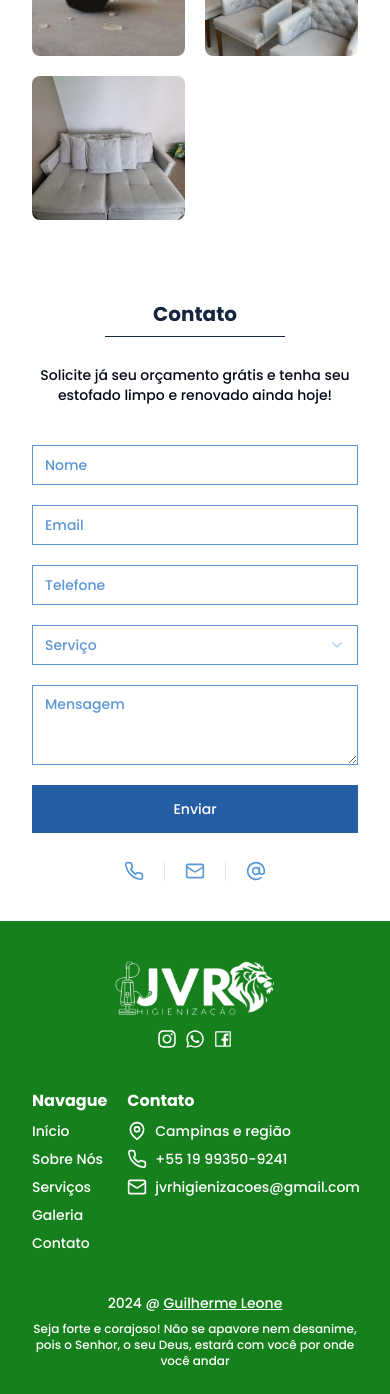
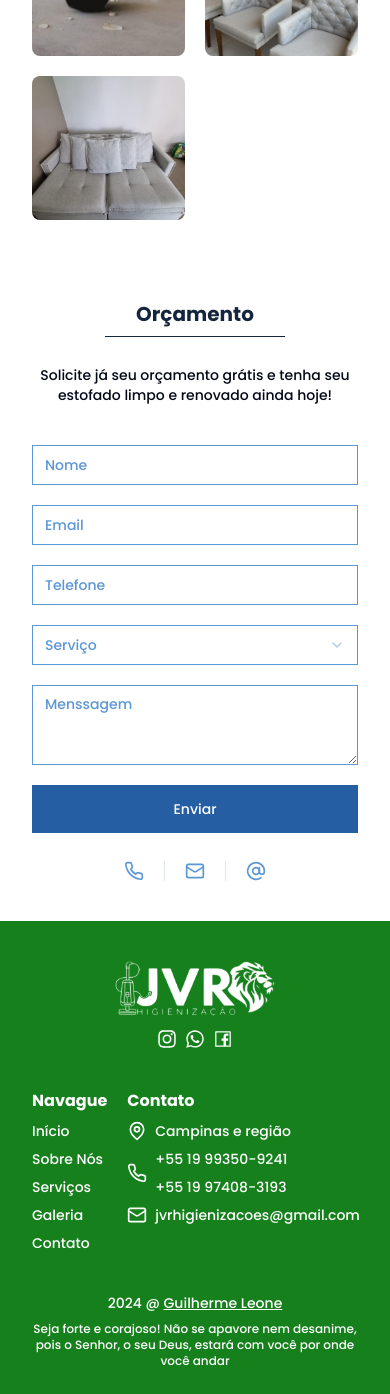
Before and after one commit to guibleone/jrv-website, a Next.js app: page / in a window 390 px wide. Shown: the part 2798-4192 px from the top of the page. Built offline with nearby package versions, Linux system fonts and the light colour scheme.

Commit message:
Edited phone number

```diff
--- a/app/(home)/_components/contact/contatc.tsx
+++ b/app/(home)/_components/contact/contatc.tsx
@@ -10,7 +10,7 @@ export const Contact = () => {
     >
       <div className="flex justify-center flex-col items-center gap-2">
         <h1 className="text-xl md:text-2xl font-bold text-st-tropaz-950  text-center">
-          Contato
+          Orçamento
         </h1>
         <Separator className="bg-st-tropaz-950 w-[180px]" />
         <p className="text-sm text-center mt-5">
--- a/app/(home)/_components/contact/form.tsx
+++ b/app/(home)/_components/contact/form.tsx
@@ -69,7 +69,7 @@ export const Form: React.FC = () => {
         </SelectContent>
       </Select>
 
-      <Textarea name="message" id="message" placeholder="Mensagem" required />
+      <Textarea name="message" id="message" placeholder="Menssagem" required />
       <Button disabled={loading} className="w-full" type="submit">
         Enviar
       </Button>
--- a/app/(home)/_components/footer.tsx
+++ b/app/(home)/_components/footer.tsx
@@ -47,7 +47,7 @@ export const Footer = () => {
               <a href="https://www.instagram.com/jvr_higienizacao">
                 <FaInstagram size={20} />
               </a>
-              <a href="https://wa.me/5519993509241">
+              <a href="https://wa.me/5519995789766">
                 <FaWhatsapp size={20} />
               </a>
               <a href="https://www.facebook.com/profile.php?id=100089071991486&mibextid=LQQJ4d">
@@ -80,16 +80,25 @@ export const Footer = () => {
               </div>
               <div className="flex items-center gap-2">
                 <Phone size={20} />
+                <div className="flex flex-col gap-2">
                   <a href="tel:+5519993509241">
                     <p className="text-sm hover:cursor-pointer">
                       +55 19 99350-9241
                     </p>
                   </a>
+                  <a href="tel:+5519974083193">
+                    <p className="text-sm hover:cursor-pointer">
+                      +55 19 97408-3193
+                    </p>
+                  </a>
+                </div>
               </div>
               <div className="flex items-center gap-2">
                 <Mail size={20} />
                 <a href="mailto:jvrhigienizacoes@gmail.com">
-                  <p className="text-sm hover:cursor-pointer">jvrhigienizacoes@gmail.com</p>
+                  <p className="text-sm hover:cursor-pointer">
+                    jvrhigienizacoes@gmail.com
+                  </p>
                 </a>
               </div>
             </div>
--- a/app/(home)/_components/header.tsx
+++ b/app/(home)/_components/header.tsx
@@ -68,7 +68,7 @@ useEffect(() => {
           </div>
         </div>
         <div className="flex gap-3">
-          <a href="https://wa.me/5519993509241">
+        <a href="https://wa.me/5519995789766">
             <FaWhatsapp size={20} />
           </a>
           <a href="https://www.instagram.com/jvr_higienizacao">
--- a/app/(home)/_components/navbar/navbar.tsx
+++ b/app/(home)/_components/navbar/navbar.tsx
@@ -55,7 +55,7 @@ export const Navbar = () => {
             ))}
           </ul>
           <Button asChild className="hidden sm:block">
-            <a href="https://wa.me/5519993509241">Agendar</a>
+            <a href="https://wa.me/5519995789766">Agendar</a>
           </Button>
         </div>
         <Drawer>
```
Lines whose indentation alone changed are shown as unchanged.
